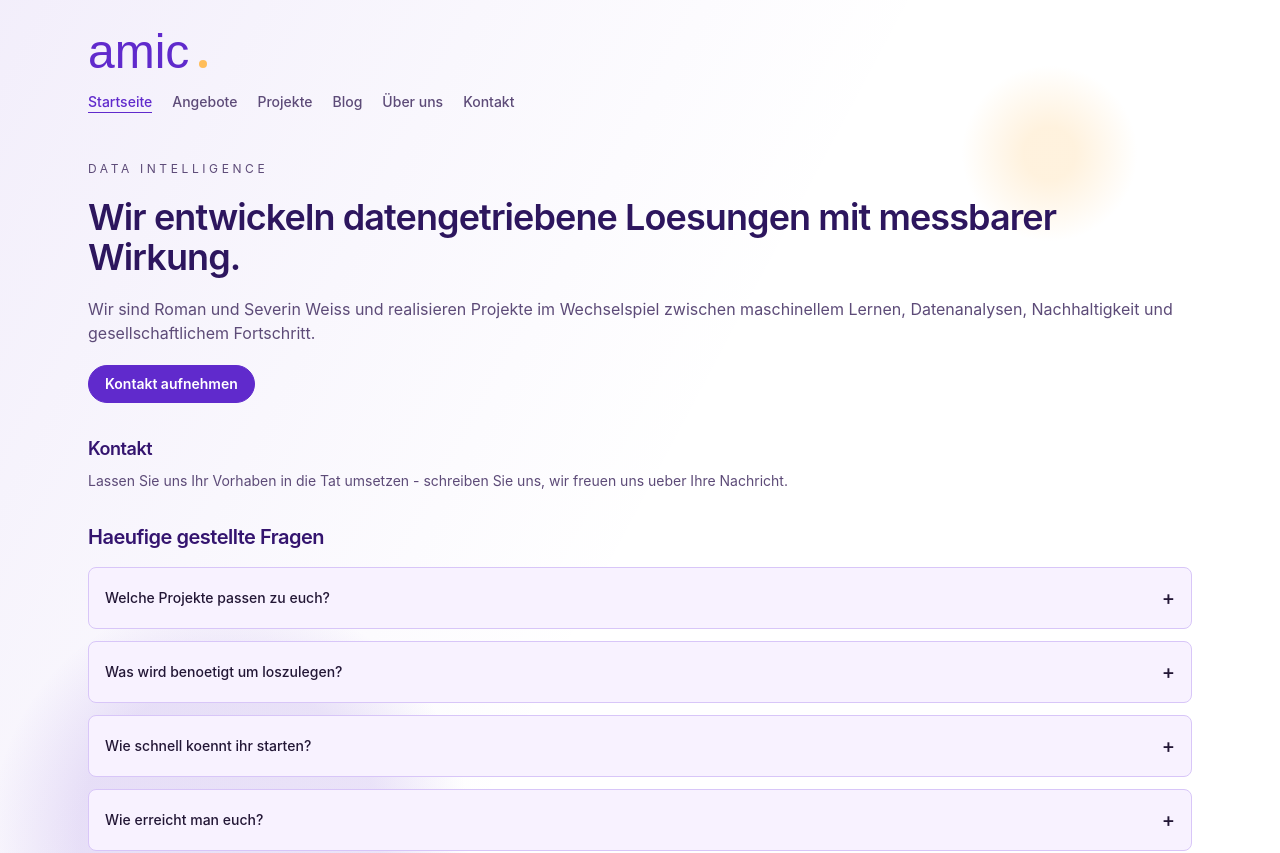
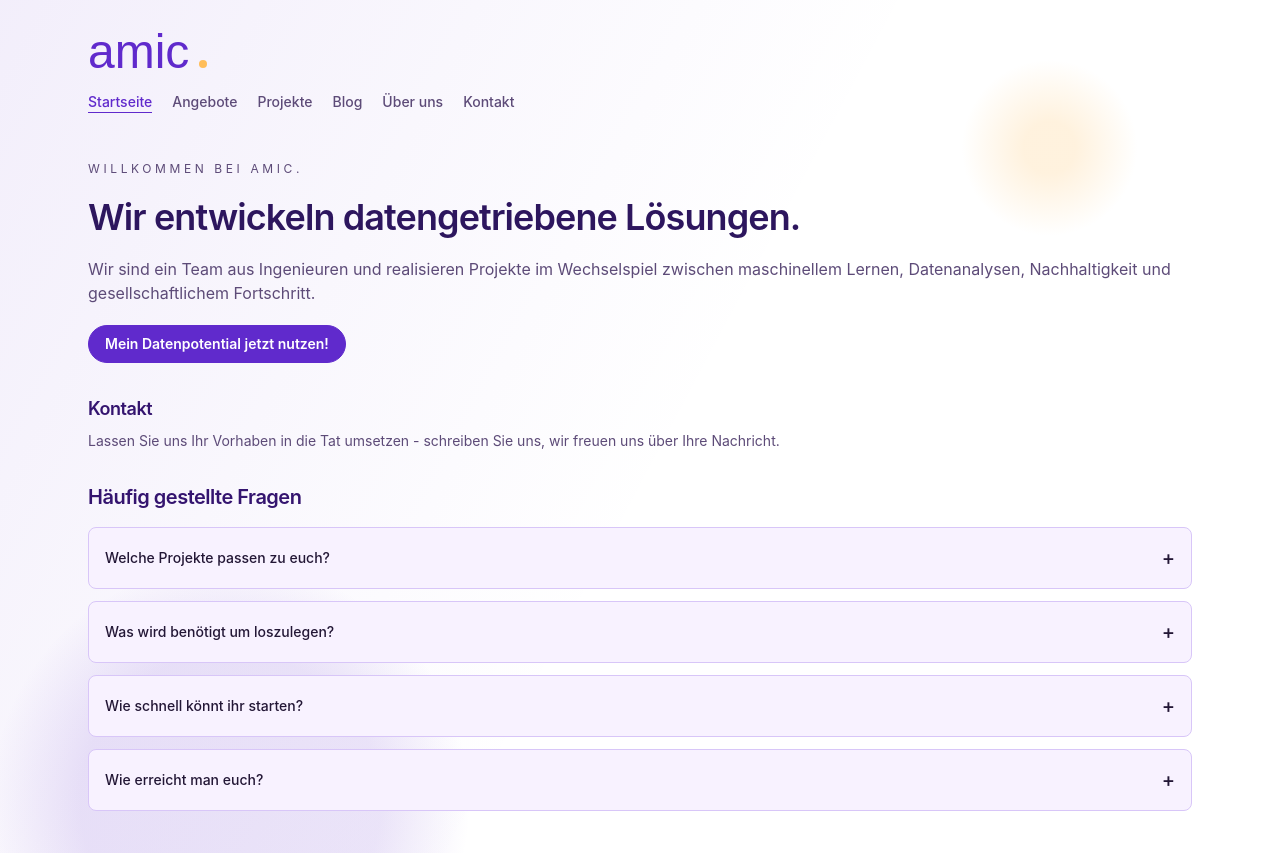
Before and after one commit to a-machine-intelligence-company/amic-portfolio, a Next.js app: page / in a window 1280 px wide. Shown: the top 853 px of the page. Built offline with nearby package versions, Linux system fonts and the light colour scheme; a web font is replaced by a local one.

Commit message:
feat: update text content for improved clarity and branding consistency

```diff
--- a/app/page.tsx
+++ b/app/page.tsx
@@ -5,19 +5,19 @@ export default function Page() {
     <section className="page-section">
       <div className="space-y-5">
         <p className="text-xs uppercase tracking-[0.3em] text-[var(--brand-subtle-text)]">
-          Data Intelligence
+          Willkommen bei amic.
         </p>
         <h1 className="page-title">
-          Wir entwickeln datengetriebene Loesungen mit messbarer Wirkung.
+          Wir entwickeln datengetriebene Lösungen.
         </h1>
         <p className="text-base text-[var(--brand-subtle-text)]">
-          Wir sind Roman und Severin Weiss und realisieren Projekte im
+          Wir sind ein Team aus Ingenieuren und realisieren Projekte im
           Wechselspiel zwischen maschinellem Lernen, Datenanalysen,
           Nachhaltigkeit und gesellschaftlichem Fortschritt.
         </p>
         <div>
           <Link href="/contact" className="btn-brand">
-            Kontakt aufnehmen
+            Mein Datenpotential jetzt nutzen!
           </Link>
         </div>
       </div>
@@ -28,12 +28,12 @@ export default function Page() {
           </h2>
           <p className="text-sm text-[var(--brand-subtle-text)]">
             Lassen Sie uns Ihr Vorhaben in die Tat umsetzen - schreiben Sie uns,
-            wir freuen uns ueber Ihre Nachricht.
+            wir freuen uns über Ihre Nachricht.
           </p>
         </div>
         <div className="mt-8">
           <h2 className="mb-4 text-xl font-semibold tracking-tight text-[var(--brand-primary-ink)] dark:text-[var(--brand-text)]">
-            Haeufige gestellte Fragen
+            Häufig gestellte Fragen
           </h2>
           <div className="space-y-3">
             <details className="group rounded-lg border border-[var(--brand-border)] bg-[var(--brand-surface)] p-4">
@@ -51,7 +51,7 @@ export default function Page() {
             </details>
             <details className="group rounded-lg border border-[var(--brand-border)] bg-[var(--brand-surface)] p-4">
               <summary className="flex cursor-pointer list-none items-center justify-between text-sm font-medium">
-                <span>Was wird benoetigt um loszulegen?</span>
+                <span>Was wird benötigt um loszulegen?</span>
                 <span className="text-xl transition-transform group-open:rotate-45">
                   +
                 </span>
@@ -63,14 +63,14 @@ export default function Page() {
             </details>
             <details className="group rounded-lg border border-[var(--brand-border)] bg-[var(--brand-surface)] p-4">
               <summary className="flex cursor-pointer list-none items-center justify-between text-sm font-medium">
-                <span>Wie schnell koennt ihr starten?</span>
+                <span>Wie schnell könnt ihr starten?</span>
                 <span className="text-xl transition-transform group-open:rotate-45">
                   +
                 </span>
               </summary>
               <p className="mt-3 text-sm text-[var(--brand-subtle-text)]">
-                In der Regel innerhalb weniger Wochen - abhaengig von Umfang
-                und Verfuegbarkeit.
+                In der Regel innerhalb weniger Wochen - abhängig von Umfang
+                und Verfügbarkeit.
               </p>
             </details>
             <details className="group rounded-lg border border-[var(--brand-border)] bg-[var(--brand-surface)] p-4">
@@ -81,8 +81,8 @@ export default function Page() {
                 </span>
               </summary>
               <p className="mt-3 text-sm text-[var(--brand-subtle-text)]">
-                Am besten ueber die Kontaktseite - wir melden uns zeitnah
-                zurueck.
+                Am besten über die Kontaktseite - wir melden uns zeitnah
+                zurück.
               </p>
             </details>
           </div>
```
